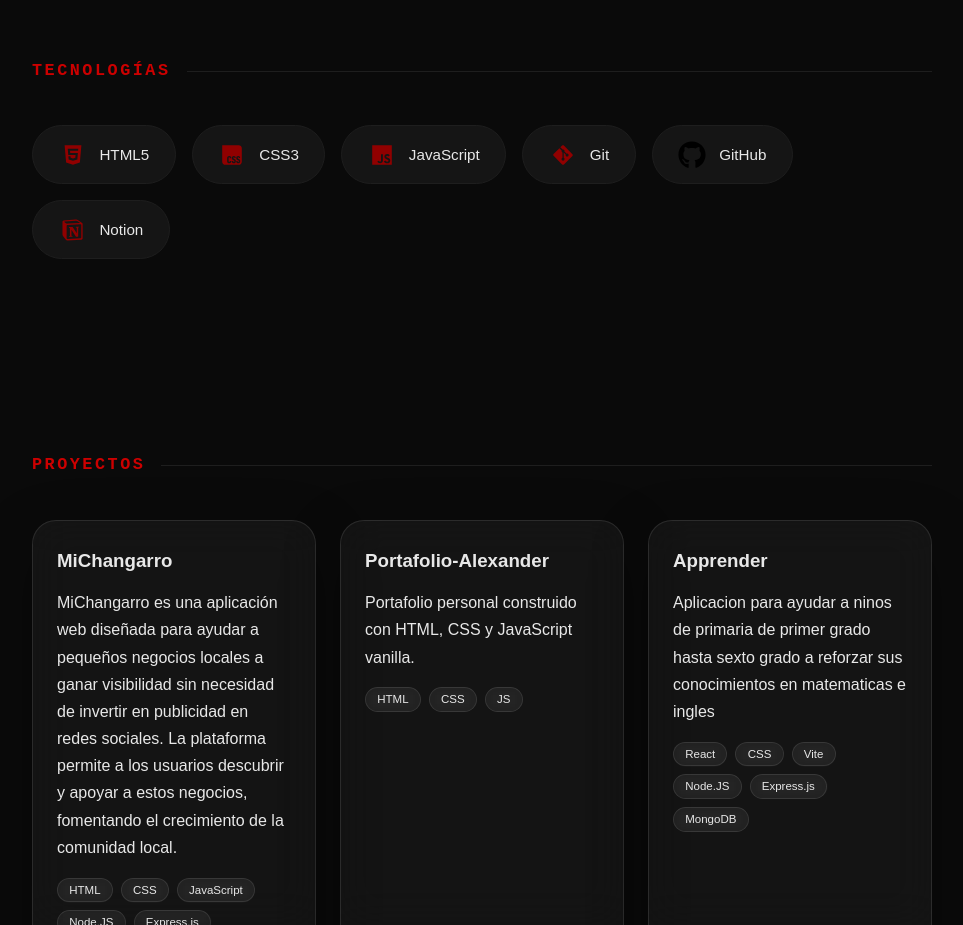
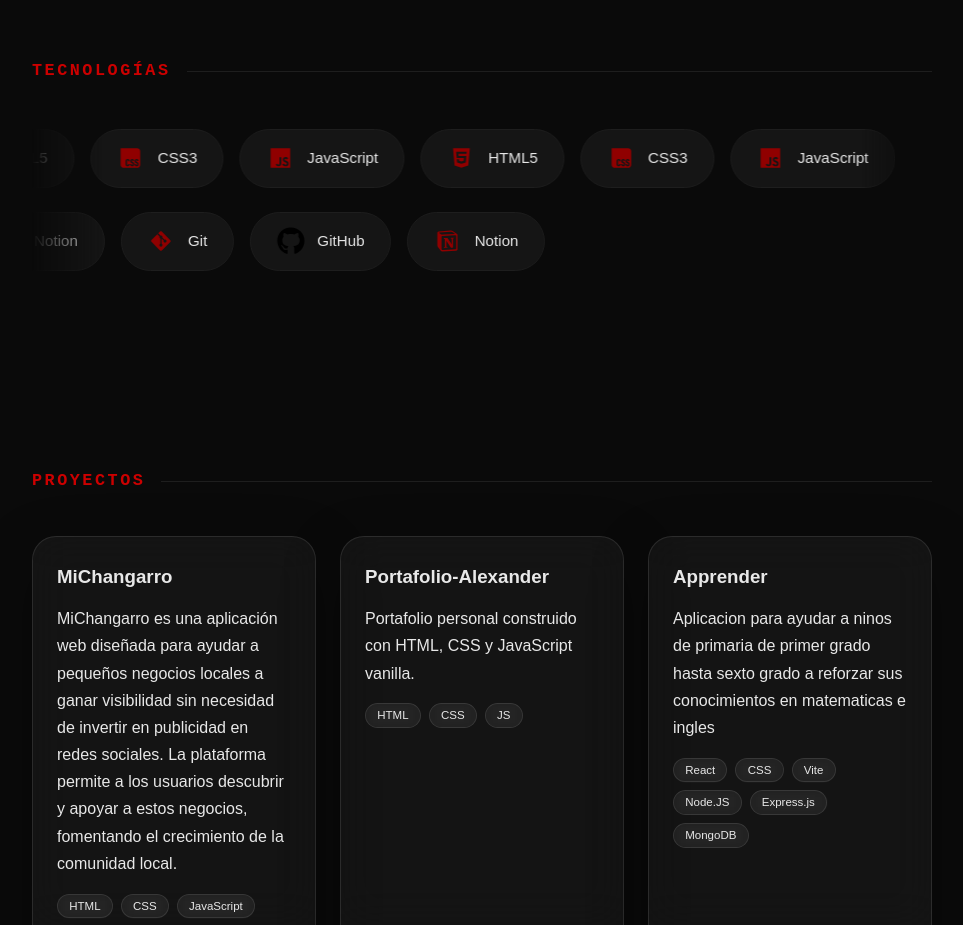
Before and after one commit to Alexander777444/portafolio-alexander-react, a React (Vite) app: page / in a window 1280 px wide. Shown: the part 1740-2665 px from the top of the page, without its empty margins (158-1121 px from the left). Built offline with nearby package versions, Linux system fonts and the light colour scheme.

Commit message:
Implemente un carrusell en las tecnologias dividiendolas en 2, por lenguajes de programacion y por herramientas de apoyo

```diff
--- a/src/components/Skills.jsx
+++ b/src/components/Skills.jsx
@@ -1,5 +1,22 @@
 import { skills } from '../data/skills'
 import { useScrollReveal } from '../hooks/useScrollReveal'
+
+function MarqueeRow({ items, directionClass, label }) {
+  const duplicatedItems = [...items, ...items]
+
+  return (
+    <div className={`marquee-row ${directionClass}`} aria-label={label}>
+      <div className="marquee-track">
+        {duplicatedItems.map((skill, index) => (
+          <div key={`${skill.id}-${index}`} className="tech-chip">
+            <img src={skill.svg} alt={skill.name} className="tech-svg" />
+            <span className="tech-nombre">{skill.name}</span>
+          </div>
+        ))}
+      </div>
+    </div>
+  )
+}
 
 function Skills() {
   const ref = useScrollReveal()
@@ -8,17 +25,9 @@ function Skills() {
     <section ref={ref} id="tecnologias" className="seccion revelar" aria-labelledby="titulo-tecnologias">
       <div className="seccion-interior">
         <h2 className="seccion-titulo" id="titulo-tecnologias">Tecnologías</h2>
-        <div className="tech-grid">
-          {skills.map((skill) => (
-            <div key={skill.name} className="tech-chip">
-              <img
-                src={skill.svg}
-                alt={skill.name}
-                className="tech-svg"
-              />
-              <span className="tech-nombre">{skill.name}</span>
-            </div>
-          ))}
+        <div className="marquee-stack">
+          <MarqueeRow items={skills.languages} directionClass="marquee-row--left" label="Lenguajes" />
+          <MarqueeRow items={skills.tools} directionClass="marquee-row--right" label="Herramientas" />
         </div>
       </div>
     </section>
--- a/src/data/skills.js
+++ b/src/data/skills.js
@@ -1,8 +1,12 @@
-export const skills = [
+export const skills = {
+  languages: [
     { id: 'HTML5', name: 'HTML5', svg: '/Assets/icons/html5.svg' },
     { id: 'CSS3', name: 'CSS3', svg: '/Assets/icons/css.svg' },
     { id: 'JavaScript', name: 'JavaScript', svg: '/Assets/icons/js-icon.svg' },
+  ],
+  tools: [
     { id: 'Git', name: 'Git', svg: '/Assets/icons/git.svg' },
     { id: 'GitHub', name: 'GitHub', svg: '/Assets/icons/github.svg' },
     { id: 'Notion', name: 'Notion', svg: '/Assets/icons/notion.svg' },
-]
+  ],
+}
--- a/src/styles/components.css
+++ b/src/styles/components.css
@@ -85,3 +85,60 @@
   box-shadow: 0 20px 60px rgba(0, 0, 0, 0.35);
   padding: 2rem 2.25rem;
 }
+
+.marquee-stack {
+  display: flex;
+  flex-direction: column;
+  gap: 1rem;
+  width: 100%;
+}
+
+.marquee-row {
+  overflow: hidden;
+  mask-image: linear-gradient(90deg, transparent 0%, #000 8%, #000 92%, transparent 100%);
+  -webkit-mask-image: linear-gradient(90deg, transparent 0%, #000 8%, #000 92%, transparent 100%);
+}
+
+.marquee-track {
+  display: flex;
+  gap: 16px;
+  width: max-content;
+  will-change: transform;
+  padding-block: 0.25rem;
+}
+
+.marquee-row:hover .marquee-track {
+  animation-play-state: paused;
+}
+
+.marquee-row--left .marquee-track {
+  animation: scrollLeft 30s linear infinite;
+}
+
+.marquee-row--right .marquee-track {
+  animation: scrollRight 34s linear infinite;
+}
+
+@keyframes scrollLeft {
+  from {
+    transform: translateX(0);
+  }
+  to {
+    transform: translateX(-50%);
+  }
+}
+
+@keyframes scrollRight {
+  from {
+    transform: translateX(-50%);
+  }
+  to {
+    transform: translateX(0);
+  }
+}
+
+@media (prefers-reduced-motion: reduce) {
+  .marquee-row .marquee-track {
+    animation: none !important;
+  }
+}
```
Lines whose indentation alone changed are shown as unchanged.
